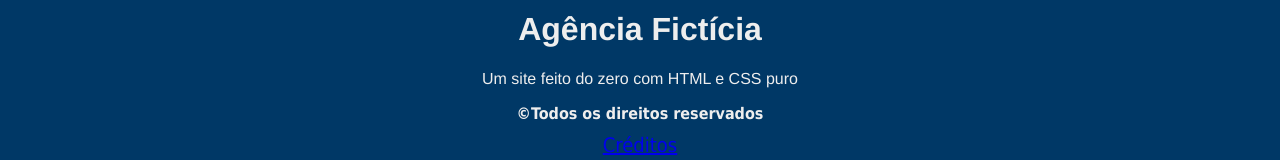
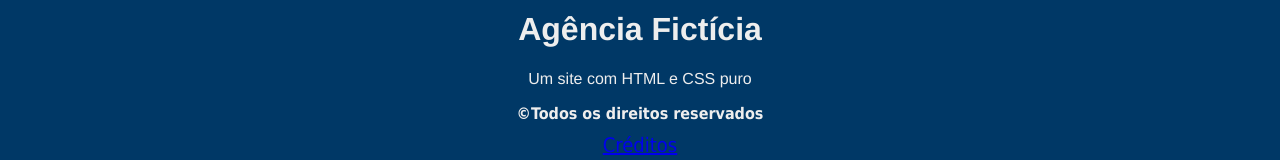
Before and after one commit to thaianealm/agencia-ficticia-html-css, a plain HTML site: page index.html in a window 1280 px wide. Shown: the part 954-1114 px from the top of the page. Drawn offline with Linux system fonts and the light colour scheme.

Commit message:
correcao-informacao-rodape

```diff
--- a/index.html
+++ b/index.html
@@ -69,7 +69,7 @@
     <footer>
         <div class="logo-rodape">
             <h1>Agência Fictícia</h1>
-            <p>Um site feito do zero com HTML e CSS puro</p>
+            <p>Um site com HTML e CSS puro</p>
         </div>
         <strong>&copy;Todos os direitos reservados</strong>
         <div class="creditos">
```
